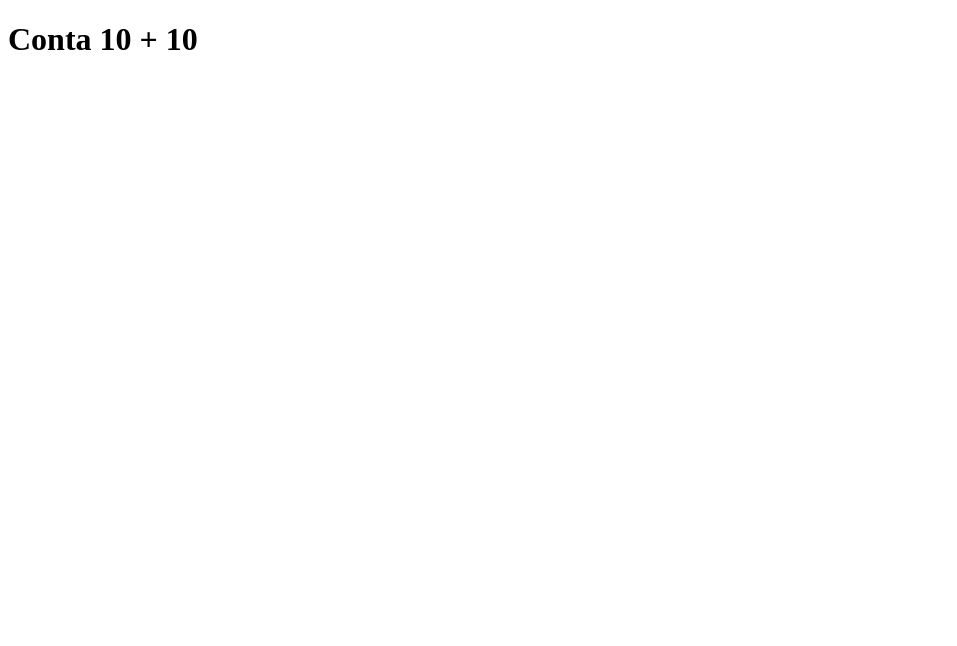
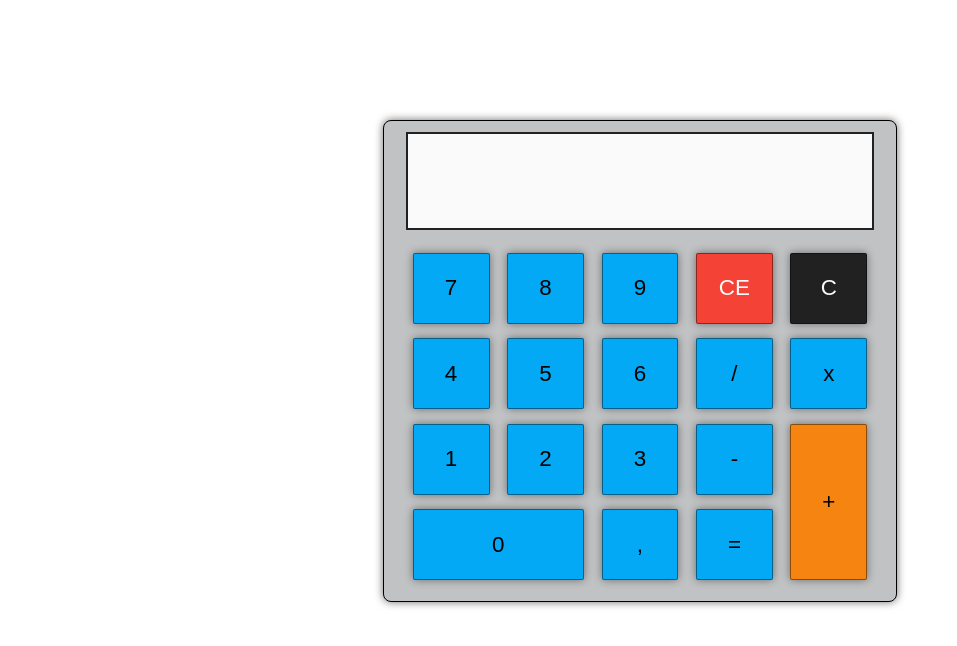
Before and after one commit to JonasTiago/Calculadora, a plain HTML site: page index.html in a window 1280 px wide. Shown: the whole page, without its empty margins (0-957 px from the left). Drawn offline with Linux system fonts and the light colour scheme.

Commit message:
html e css completo

```diff
--- /dev/null
+++ b/css/butao.css
@@ -0,0 +1,47 @@
+:root {
+    --Cinza: #C0C2C4;
+    --AzulClaro: #03a9f4;
+    --Vermelho: #f44336;
+    --Preto: #212121;
+    --BrancoTela: #fafafa;
+    --laraja: #f68410;
+}
+
+.numeros__bnt {
+    background-color: var(--AzulClaro);
+    box-shadow: 0px 0px 8px rgba(0, 0, 0, 0.448);
+    border: 0.5px solid rgba(0, 0, 0, 0.434);
+    border-radius: 2px;
+    font-size: 1.4em;
+    margin: 3px;
+
+}
+
+.numeros__bnt:hover {
+    border: 2px solid black;
+}
+
+.numeros__bnt:active {
+    box-shadow: 0px 0px 1px rgba(0, 0, 0, 0.303);
+}
+
+.numeros__bnt--mais {
+    background-color: var(--laraja);
+    grid-column: 5/5;
+    grid-row: 3/5;
+}
+
+.numeros__bnt--zero {
+    grid-column: 1/3;
+    grid-row: 4/4;
+}
+
+.numeros__bnt--ce {
+    background-color: var(--Vermelho);
+    color: var(--BrancoTela);
+}
+
+.numeros__bnt--c {
+    background-color: var(--Preto);
+    color: var(--BrancoTela);
+}
--- a/css/style.css
+++ b/css/style.css
@@ -9,6 +9,47 @@
     --AzulClaro: #03a9f4;
     --Vermelho: #f44336;
     --Preto: #212121;
-    --BrancoTela: #fafafa;
+    --BrancoTela: #f5f5f5;
     --laraja: #f68410;
 }
+
+*{
+    padding: 0;
+    margin: 0;
+}
+
+.calculadora {
+    background-color: var(--Cinza);
+    box-shadow: 0px 0px 8px rgba(0, 0, 0, 0.579);
+    border: 0.5px solid black;
+    border-radius: 8px;
+    display: grid;
+    grid-template-rows: 25% 75%;
+    grid-template-columns: 100%;
+    width: 40%;
+    height: 60vh;
+    margin: auto;
+    margin-top: 15vh;
+}
+
+.calculadora__tela {
+    background-color: var(--BrancoTela);
+    border: 2px solid var(--Preto);
+    font-size: 3em;
+    font-family: 'digital';
+    text-align: end;
+    padding-right: 3px;
+    margin: auto;
+    height: 78%;
+    width: 90%;
+}
+
+.calculadora__teclas {
+    display: grid;
+    grid-template-columns: 18% 18% 18% 18% 18%;
+    grid-template-rows: 22.5% 22.5% 22.5% 22.5%;
+    margin: auto;
+    width: 90%;
+    height: 95%;
+    gap: 2.5%;
+}
--- a/index.html
+++ b/index.html
@@ -7,8 +7,31 @@
     <link rel="shortcut icon" href="favicon.ico" type="image/x-icon">
     <title>Calculadora</title>
     <link rel="stylesheet" href="/css/style.css">
+    <link rel="stylesheet" href="/css/butao.css">
 </head>
 <body>
-    <h1>Conta 10 + 10</h1>
+    <main class="calculadora">
+        <input type="text" class="calculadora__tela">
+        <section class="calculadora__teclas">
+                <button class="numeros__bnt">7</button>
+                <button class="numeros__bnt">8</button>
+                <button class="numeros__bnt">9</button>
+                <button class="numeros__bnt numeros__bnt--ce">CE</button>
+                <button class="numeros__bnt numeros__bnt--c">C</button>
+                <button class="numeros__bnt">4</button>
+                <button class="numeros__bnt">5</button>
+                <button class="numeros__bnt">6</button>
+                <button class="numeros__bnt">/</button>
+                <button class="numeros__bnt">x</button>
+                <button class="numeros__bnt">1</button>
+                <button class="numeros__bnt">2</button>
+                <button class="numeros__bnt">3</button>
+                <button class="numeros__bnt">-</button>
+                <button class="numeros__bnt numeros__bnt--mais">+</button>
+                <button class="numeros__bnt numeros__bnt--zero">0</button>
+                <button class="numeros__bnt">,</button>
+                <button class="numeros__bnt">=</button>
+        </section>
+    </main>
 </body>
 </html>
```
